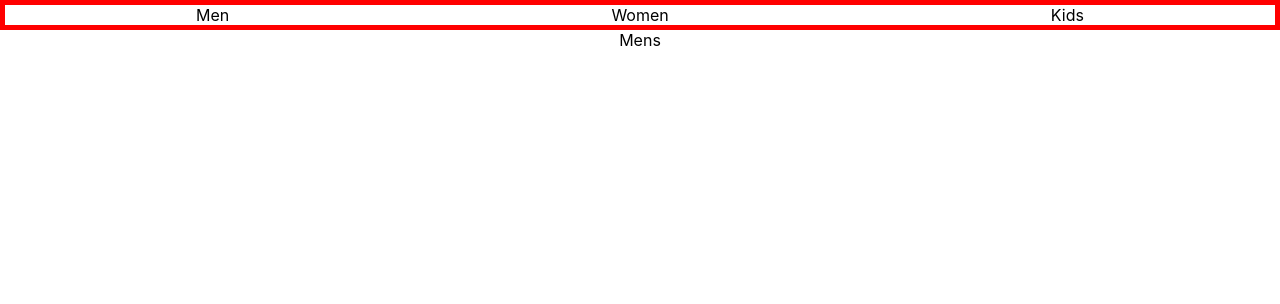
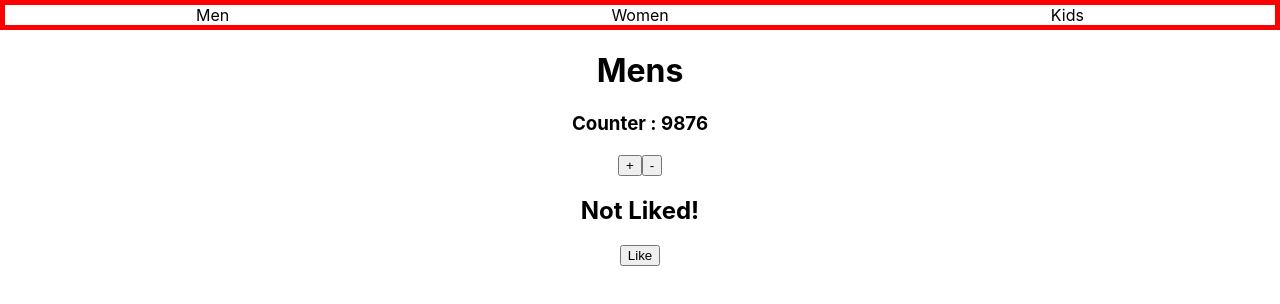
Before and after one commit to swaraj54/I-rise-React, a React (Create React App) app in the folder irise-frontend/: page /mens in a window 1280 px wide. Shown: the top 304 px of the page. Built offline with nearby package versions, Linux system fonts and the light colour scheme.

Commit message:
Update for state

```diff
--- a/irise-frontend/src/components/Mens.jsx
+++ b/irise-frontend/src/components/Mens.jsx
@@ -1,8 +1,31 @@
-
+import { useState } from "react";
 
 const Mens = () => {
+    const [number, setNumber] = useState(9876);
+    const [isLiked, setIsLiked] = useState(true);
+    // console.log(number, "number")
+
+    function counter() {
+        setNumber((prevState) => prevState + 1)
+    }
+
+    function decrement() {
+        setNumber((prevState) => prevState - 1)
+    }
+
+    function like() {
+        setIsLiked(false)
+        alert("Liked")
+    }
     return (
-        <div>Mens</div>
+        <div>
+            <h1>Mens</h1>
+            <h3>Counter : {number}</h3>
+            <button onClick={counter} >+ </button>
+            <button onClick={decrement}>-</button>
+            {isLiked ? <h2>Not Liked!</h2> : <h2>Liked</h2>}
+            <button onClick={like}>Like</button>
+        </div>
     )
 }
 
```
